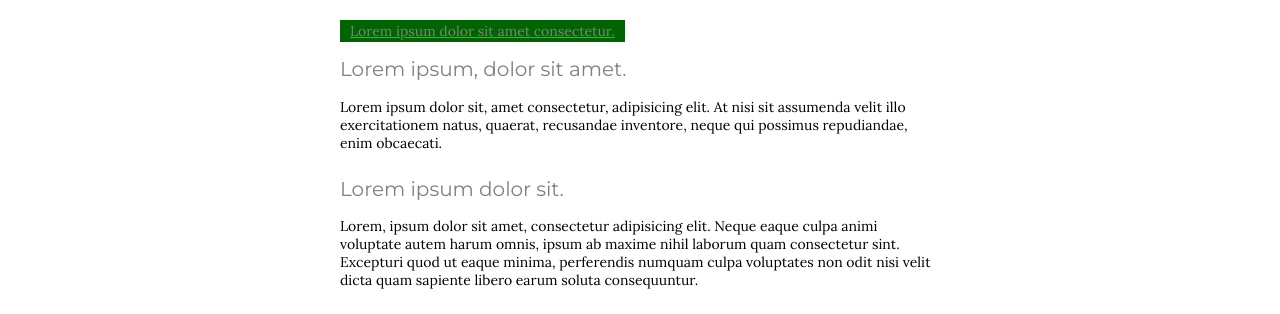
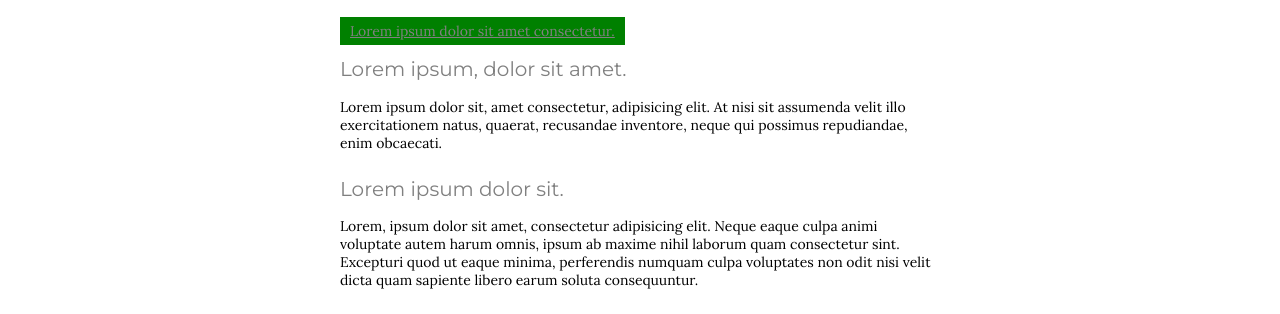
Before and after one commit to verdansk/medium-article, a plain HTML site: page index.html in a window 1280 px wide. In both pictures the pointer is over the link "Lorem ipsum dolor sit amet consectetur.". Shown: the part 636-950 px from the top of the page. Drawn offline with Linux system fonts and the light colour scheme.

Commit message:
changed hoverstate

```diff
--- a/style.css
+++ b/style.css
@@ -43,15 +43,15 @@ a {
   color: grey;
   font-size: 14px;
   text-decoration: none;
-  padding: 2px 10px;
+  padding: 5px 10px;
 }
 
 a:hover {
-  background-color: darkgreen;
+  background-color: green;
   color: grey;
   font-size: 14px;
   text-decoration: underline;
-  padding: 2px 10px;
+  padding: 5px 10px;
 }
 
 .container {
```
